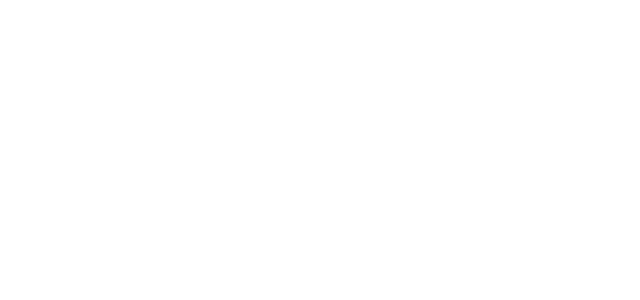
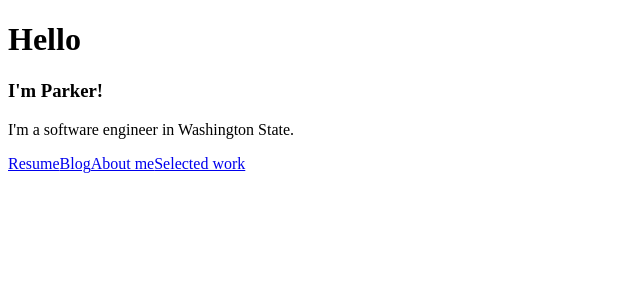
Before and after one commit to Parker-Stafford/personal-site, a Next.js app: page / in a window 1280 px wide. Shown: the top 300 px of the page, without its empty margins (0-640 px from the left). Built offline with nearby package versions, Linux system fonts and the light colour scheme.

Commit message:
Add  links

```diff
--- a/pages/index.js
+++ b/pages/index.js
@@ -1,11 +1,21 @@
 import React from 'react';
 import Head from 'next/head';
+import Link from 'next/link';
 
 export default function Home() {
   return (
-    <Head>
-      <title>Parker Stafford</title>
-      <link rel="icon" href="/favicon.ico" />
-    </Head>
+    <>
+      <Head>
+        <title>Parker Stafford</title>
+        <link rel="icon" href="/favicon.ico" />
+      </Head>
+      <h1>Hello</h1>
+      <h3>I&apos;m Parker!</h3>
+      <p>I&apos;m a software engineer in Washington State.</p>
+      <Link href="/resume.pdf">Resume</Link>
+      <Link href="/blog">Blog</Link>
+      <Link href="about-me">About me</Link>
+      <Link href="work">Selected work</Link>
+    </>
   );
 }
```
